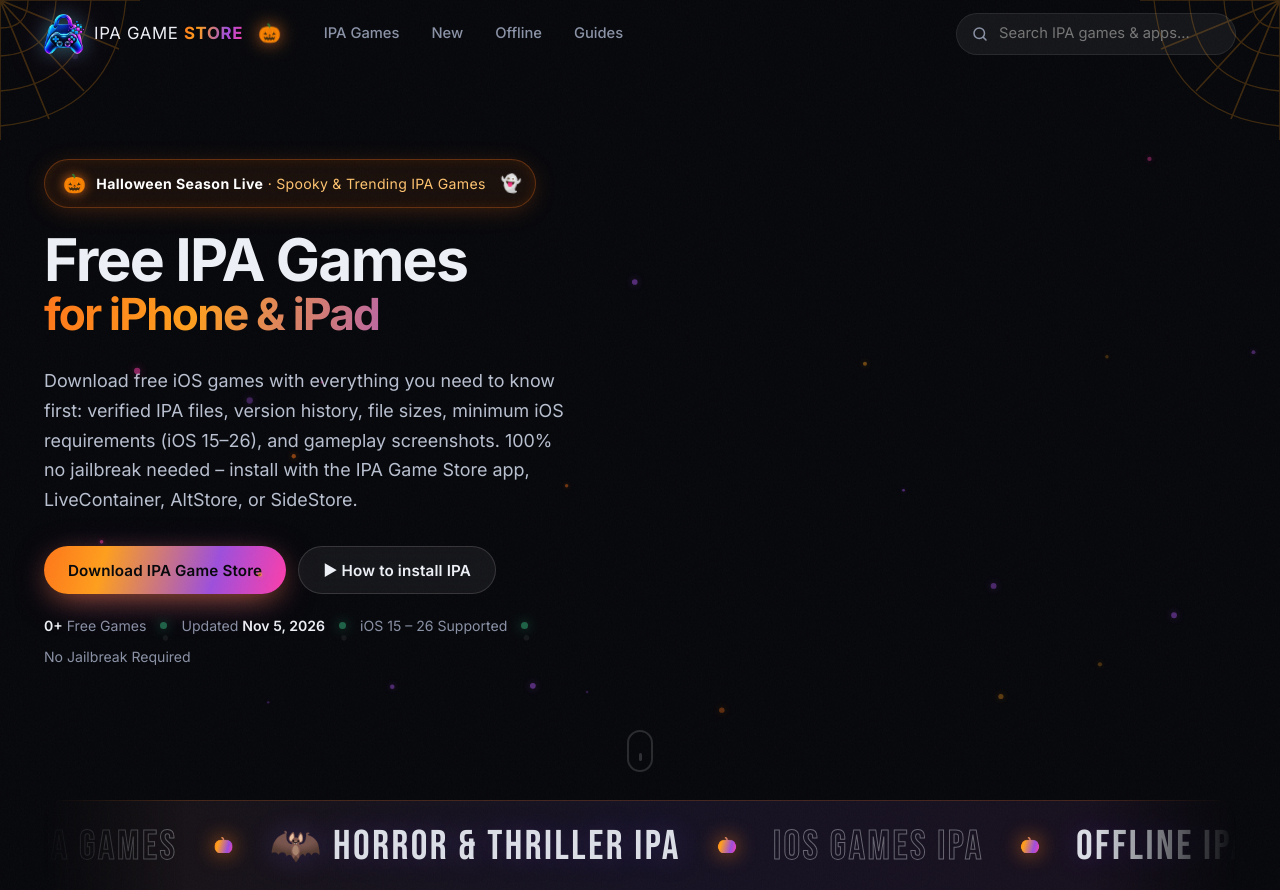
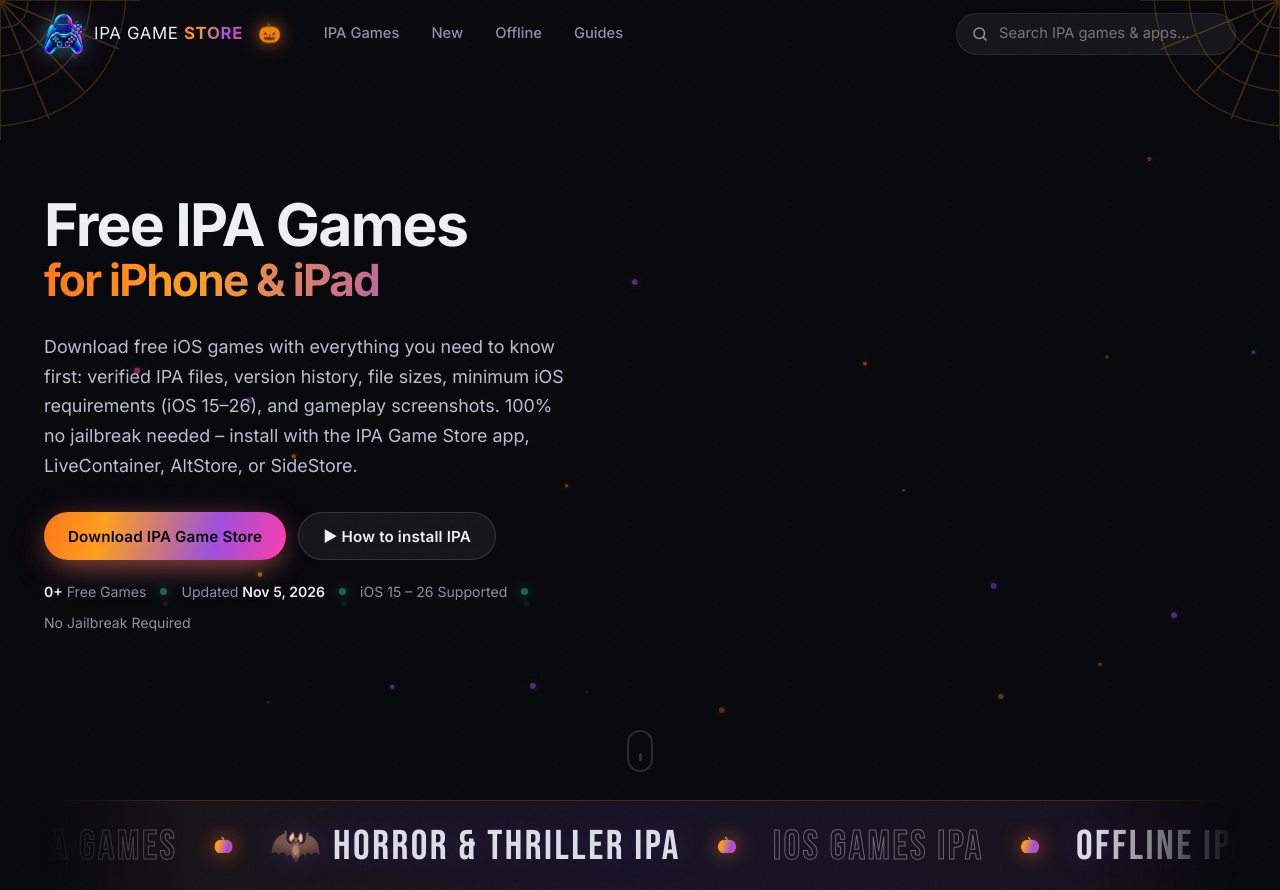
Before and after one commit to Sanka43/ipa_game_web, a PHP site: page / in a window 1280 px wide. Shown: the top 890 px of the page. Run offline with PHP 8.4, Linux system fonts and the light colour scheme; data that the repository does not hold is empty; some web fonts are replaced.

Commit message:
fix: remove halloween pill badge from home hero

```diff
--- a/assets/css/halloween.css
+++ b/assets/css/halloween.css
@@ -30,52 +30,6 @@
 @keyframes spookyFloat {
   0%, 100% { transform: translateY(0) rotate(0deg); filter: drop-shadow(0 0 8px rgba(255, 117, 24, 0.7)); }
   50% { transform: translateY(-4px) rotate(6deg); filter: drop-shadow(0 0 14px rgba(255, 159, 28, 0.95)) drop-shadow(0 0 20px rgba(157, 78, 221, 0.5)); }
-}
-
-/* ── Seasonal banner pill in Hero ────────────────────────────── */
-.halloween-pill {
-  display: inline-flex;
-  align-items: center;
-  gap: 10px;
-  padding: 8px 18px;
-  border-radius: 999px;
-  margin-bottom: 20px;
-  font-size: .88rem;
-  letter-spacing: .02em;
-  background: rgba(255, 117, 24, 0.08);
-  border: 1px solid rgba(255, 117, 24, 0.32);
-  color: #ffc470;
-  backdrop-filter: blur(12px);
-  -webkit-backdrop-filter: blur(12px);
-  box-shadow: 0 4px 24px -4px rgba(255, 117, 24, 0.25), inset 0 0 12px rgba(255, 117, 24, 0.1);
-  transition: transform .25s var(--ease), border-color .25s, box-shadow .25s;
-}
-
-.halloween-pill:hover {
-  transform: translateY(-2px);
-  border-color: rgba(255, 159, 28, 0.6);
-  box-shadow: 0 8px 30px -4px rgba(255, 117, 24, 0.4), inset 0 0 16px rgba(255, 117, 24, 0.18);
-}
-
-.halloween-pill b {
-  color: #fff;
-  font-weight: 700;
-  letter-spacing: .03em;
-}
-
-.halloween-pill-icon {
-  font-size: 1.15rem;
-  filter: drop-shadow(0 0 6px rgba(255, 117, 24, 0.8));
-}
-
-.halloween-pill-ghost {
-  font-size: 1.05rem;
-  animation: ghostWiggle 2.6s ease-in-out infinite;
-}
-
-@keyframes ghostWiggle {
-  0%, 100% { transform: translateX(0); }
-  50% { transform: translateX(4px) rotate(8deg); }
 }
 
 /* ── Fixed background decorations container ─────────────────── */
@@ -211,8 +165,7 @@ body.halloween-theme .dl-ring::before {
 
 /* ── Accessibility: Reduced motion ──────────────────────────── */
 @media (prefers-reduced-motion: reduce) {
-  .halloween-brand-badge,
-  .halloween-pill-ghost {
+  .halloween-brand-badge {
     animation: none;
   }
   #halloween-canvas {
--- a/views/home.php
+++ b/views/home.php
@@ -11,13 +11,6 @@
 
   <div class="wrap hero-in">
     <div class="hero-copy">
-      <?php if (is_halloween()): ?>
-      <div class="halloween-pill reveal">
-        <span class="halloween-pill-icon">🎃</span>
-        <span><b>Halloween Season Live</b> · Spooky &amp; Trending IPA Games</span>
-        <span class="halloween-pill-ghost">👻</span>
-      </div>
-      <?php endif; ?>
       <h1 class="hero-title reveal">
         <span class="line">Free IPA Games</span>
         <span class="line grad">for iPhone &amp; iPad</span>
```
